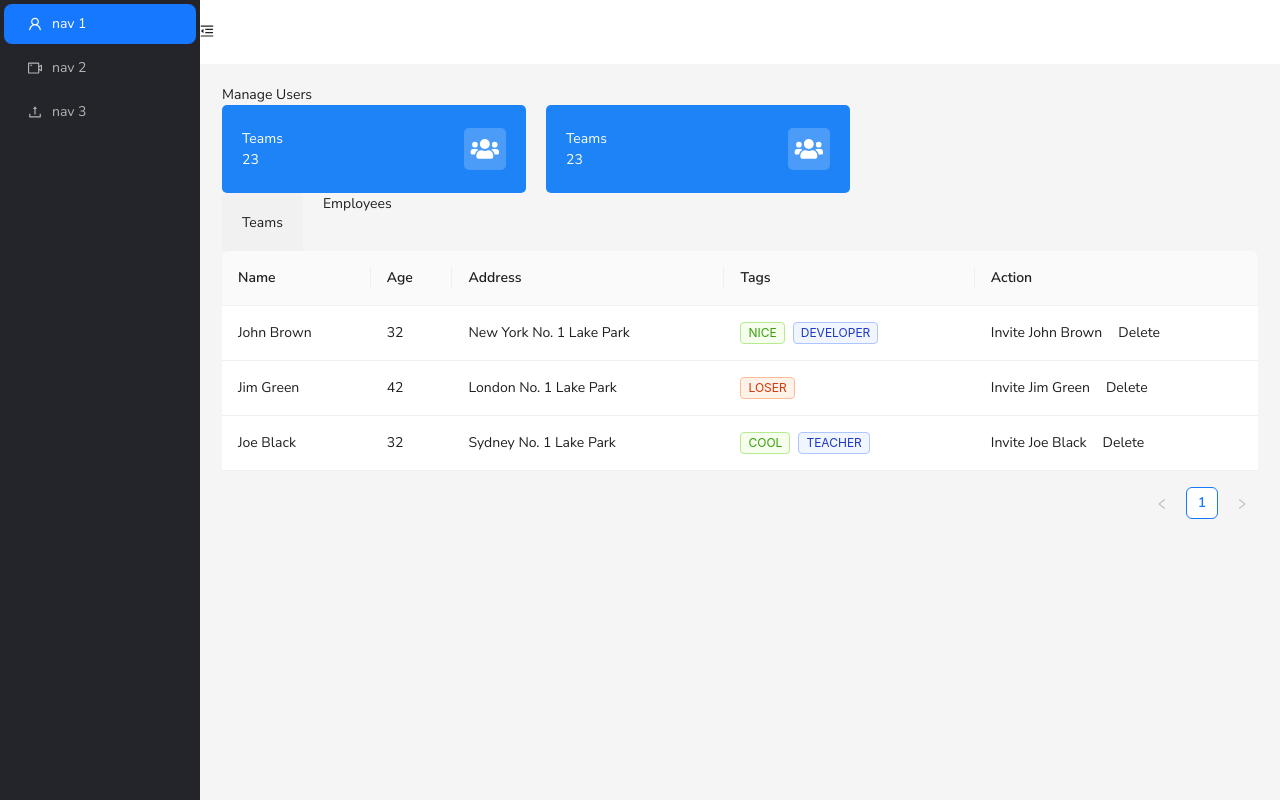
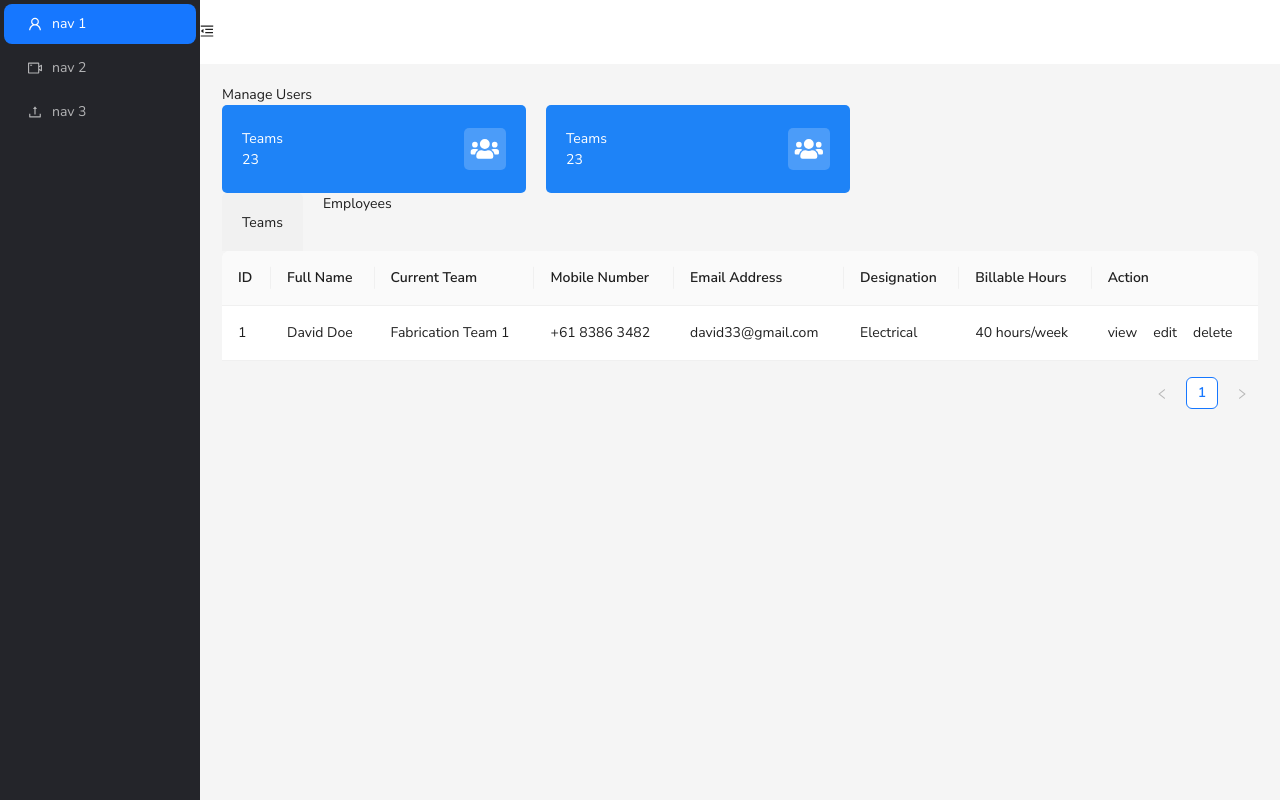
Before and after one commit to RabinThapa1998/employee-management-system, a React (Vite) app: page /employees in a window 1280 px wide. Built offline with nearby package versions, Linux system fonts and the light colour scheme.

Commit message:
feat(employee):udpate table

```diff
--- a/src/components/employees/EmployeesTable.tsx
+++ b/src/components/employees/EmployeesTable.tsx
@@ -3,57 +3,60 @@ import { Space, Table, Tag } from 'antd';
 import type { ColumnsType } from 'antd/es/table';
 
 interface DataType {
-  key: string;
-  name: string;
-  age: number;
-  address: string;
-  tags: string[];
+  id: string;
+  full_name: string;
+  current_team: string;
+  mobile_number: string;
+  email_address: string;
+  designation: string;
+  billable_hours: string;
 }
 
 const columns: ColumnsType<DataType> = [
   {
-    title: 'Name',
-    dataIndex: 'name',
-    key: 'name',
-    render: (text) => <a>{text}</a>,
+    title: 'ID',
+    dataIndex: 'id',
+    key: 'id',
   },
   {
-    title: 'Age',
-    dataIndex: 'age',
-    key: 'age',
+    title: 'Full Name',
+    dataIndex: 'full_name',
+    key: 'full_name',
   },
   {
-    title: 'Address',
-    dataIndex: 'address',
-    key: 'address',
+    title: 'Current Team',
+    dataIndex: 'current_team',
+    key: 'current_team',
   },
   {
-    title: 'Tags',
-    key: 'tags',
-    dataIndex: 'tags',
-    render: (_, { tags }) => (
-      <>
-        {tags.map((tag) => {
-          let color = tag.length > 5 ? 'geekblue' : 'green';
-          if (tag === 'loser') {
-            color = 'volcano';
-          }
-          return (
-            <Tag color={color} key={tag}>
-              {tag.toUpperCase()}
-            </Tag>
-          );
-        })}
-      </>
-    ),
+    title: 'Mobile Number',
+    dataIndex: 'mobile_number',
+    key: 'mobile_number',
   },
+  {
+    title: 'Email Address',
+    dataIndex: 'email_address',
+    key: 'email_address',
+  },
+  {
+    title: 'Designation',
+    dataIndex: 'designation',
+    key: 'designation',
+  },
+  {
+    title: 'Billable Hours',
+    dataIndex: 'billable_hours',
+    key: 'billable_hours',
+  },
+
   {
     title: 'Action',
     key: 'action',
     render: (_, record) => (
       <Space size='middle'>
-        <a>Invite {record.name}</a>
-        <a>Delete</a>
+        <p>view</p>
+        <p>edit</p>
+        <p>delete</p>
       </Space>
     ),
   },
@@ -61,25 +64,13 @@ const columns: ColumnsType<DataType> = [
 
 const data: DataType[] = [
   {
-    key: '1',
-    name: 'John Brown',
-    age: 32,
-    address: 'New York No. 1 Lake Park',
-    tags: ['nice', 'developer'],
-  },
-  {
-    key: '2',
-    name: 'Jim Green',
-    age: 42,
-    address: 'London No. 1 Lake Park',
-    tags: ['loser'],
-  },
-  {
-    key: '3',
-    name: 'Joe Black',
-    age: 32,
-    address: 'Sydney No. 1 Lake Park',
-    tags: ['cool', 'teacher'],
+    id: '1',
+    full_name: 'David Doe',
+    current_team: 'Fabrication Team 1',
+    mobile_number: '+61 8386 3482',
+    email_address: 'david33@gmail.com',
+    designation: 'Electrical',
+    billable_hours: '40 hours/week',
   },
 ];
 
```
